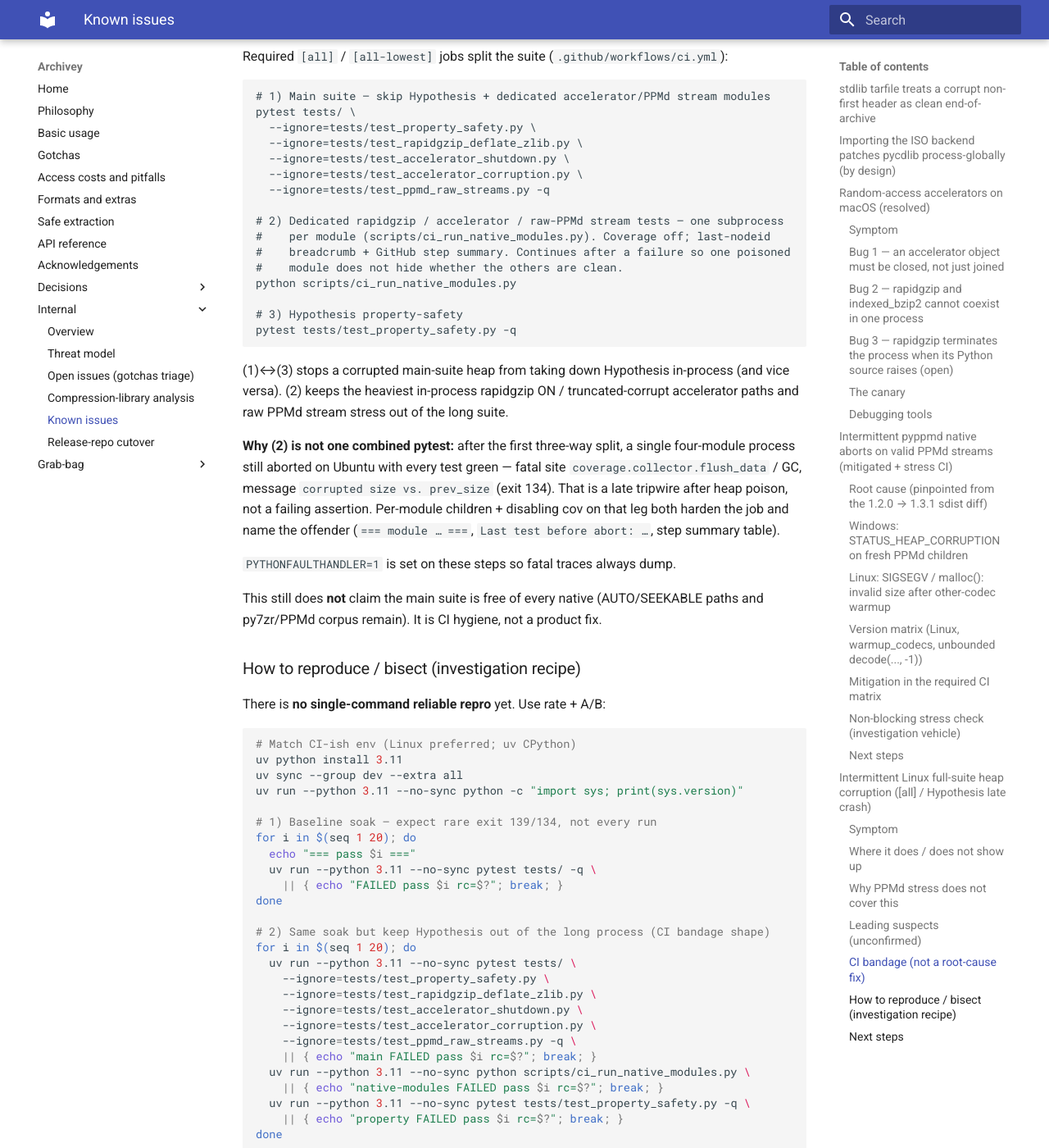
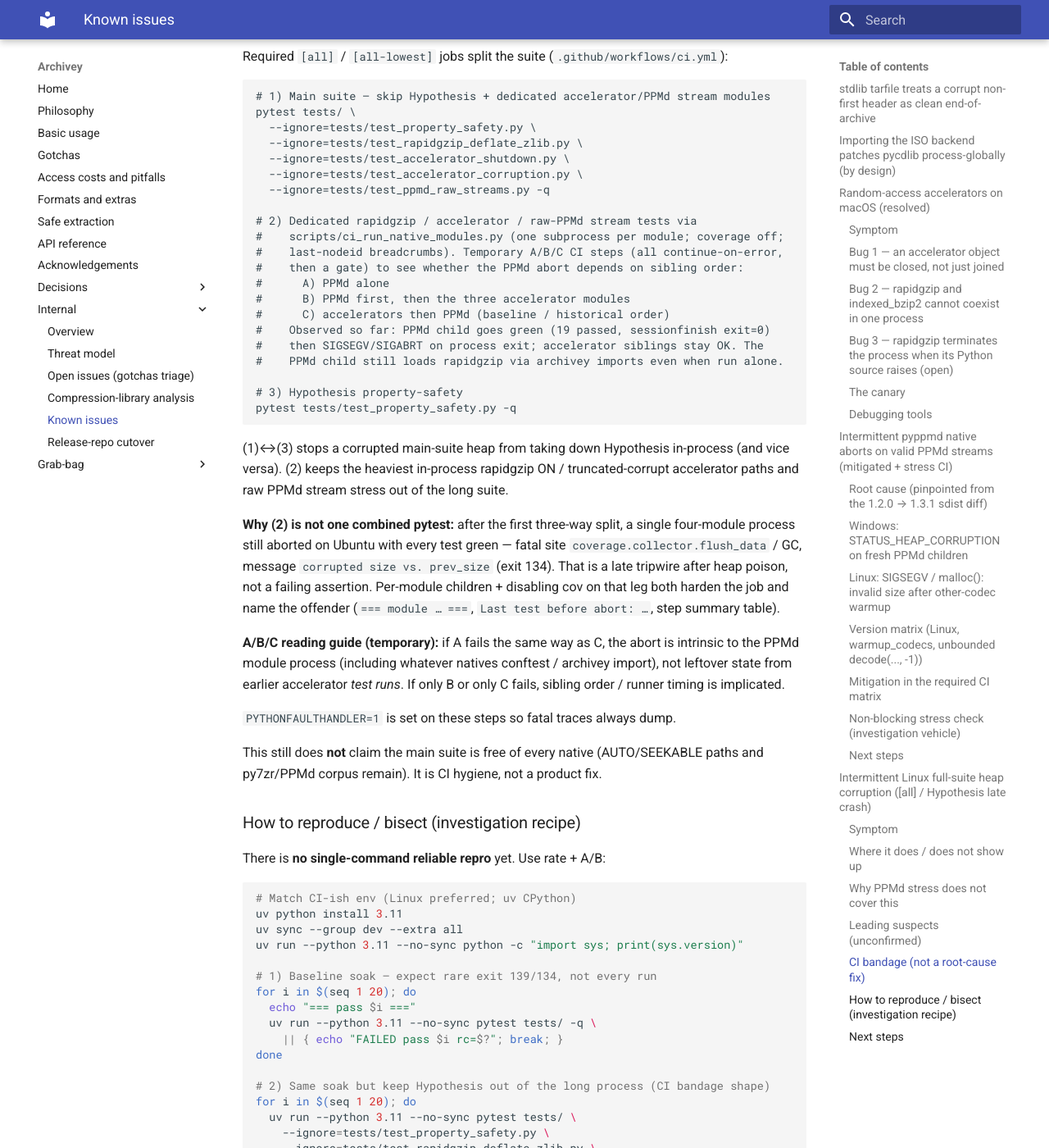
Before and after one commit to davitf/archivey-2, an MkDocs documentation site: the page built from docs/internal/known-issues.md, in a window 1280 px wide and 1400 px high, scrolled down 12097 px. Shown: the whole window at 82% size. Built offline with MkDocs 1.6.1 and Material for MkDocs 9.7.7, drawn with Linux system fonts in a browser that asks for light colours.

Commit message:
CI: A/B/C native-module order experiments for PPMd abort
PPMd alone already SIGSEGV/SIGABRTs after a green sessionfinish. Run three
continue-on-error variants (PPMd alone; PPMd first then accelerators;
baseline accelerators-then-PPMd) plus a gate so all results are visible.

Co-authored-by: Davi Figueiredo <davitf@users.noreply.github.com>

```diff
--- a/docs/internal/known-issues.md
+++ b/docs/internal/known-issues.md
@@ -451,11 +451,16 @@ pytest tests/ \
   --ignore=tests/test_accelerator_corruption.py \
   --ignore=tests/test_ppmd_raw_streams.py -q
 
-# 2) Dedicated rapidgzip / accelerator / raw-PPMd stream tests — one subprocess
-#    per module (scripts/ci_run_native_modules.py). Coverage off; last-nodeid
-#    breadcrumb + GitHub step summary. Continues after a failure so one poisoned
-#    module does not hide whether the others are clean.
-python scripts/ci_run_native_modules.py
+# 2) Dedicated rapidgzip / accelerator / raw-PPMd stream tests via
+#    scripts/ci_run_native_modules.py (one subprocess per module; coverage off;
+#    last-nodeid breadcrumbs). Temporary A/B/C CI steps (all continue-on-error,
+#    then a gate) to see whether the PPMd abort depends on sibling order:
+#      A) PPMd alone
+#      B) PPMd first, then the three accelerator modules
+#      C) accelerators then PPMd (baseline / historical order)
+#    Observed so far: PPMd child goes green (19 passed, sessionfinish exit=0)
+#    then SIGSEGV/SIGABRT on process exit; accelerator siblings stay OK. The
+#    PPMd child still loads rapidgzip via archivey imports even when run alone.
 
 # 3) Hypothesis property-safety
 pytest tests/test_property_safety.py -q
@@ -471,6 +476,11 @@ four-module process still aborted on Ubuntu with every test green — fatal site
 (exit 134). That is a late tripwire after heap poison, not a failing assertion.
 Per-module children + disabling cov on that leg both harden the job and name the
 offender (`=== module … ===`, `Last test before abort: …`, step summary table).
+
+**A/B/C reading guide (temporary):** if A fails the same way as C, the abort is
+intrinsic to the PPMd module process (including whatever natives conftest /
+archivey import), not leftover state from earlier accelerator *test runs*. If
+only B or only C fails, sibling order / runner timing is implicated.
 
 `PYTHONFAULTHANDLER=1` is set on these steps so fatal traces always dump.
 
```
Also changed, not shown: 1 other file.
